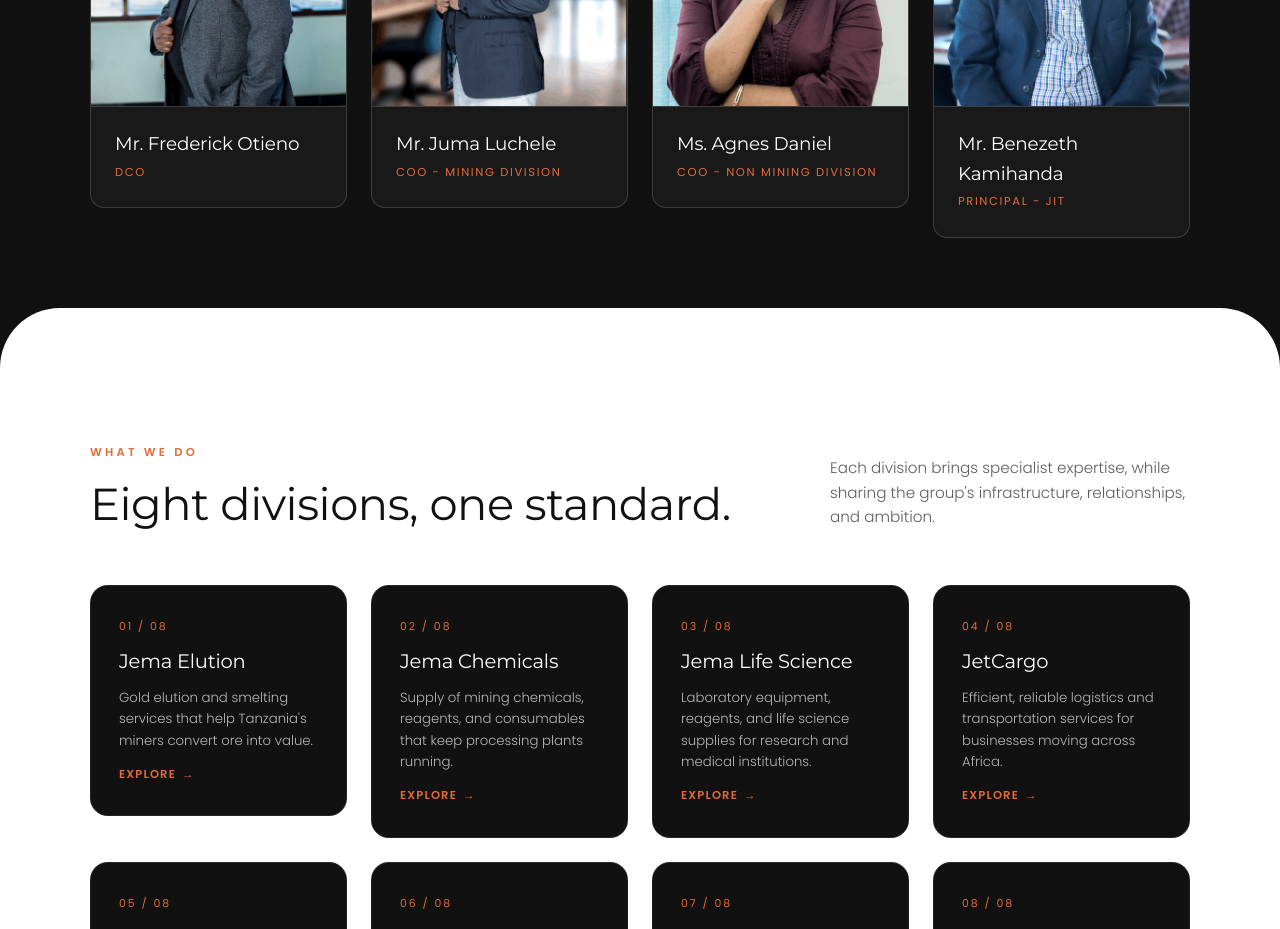
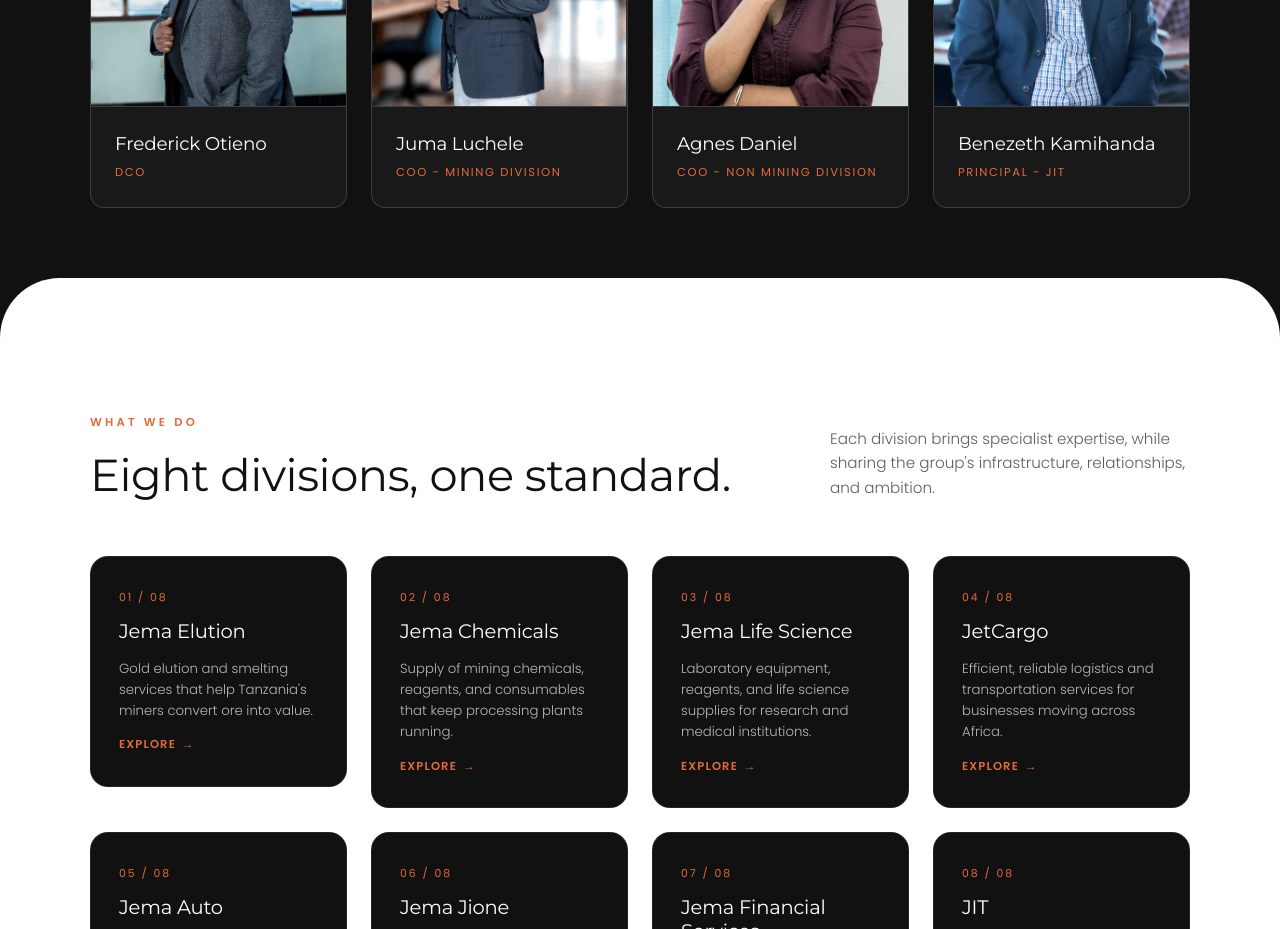
Before and after one commit to NuhuWambali/jemaafrica, a Next.js app: page /about in a window 1280 px wide. Shown: the part 4140-5069 px from the top of the page. Built offline with nearby package versions, Linux system fonts and the light colour scheme.

Commit message:
fix: remove Mr./Ms. prefixes from all person names across pages

```diff
--- a/app/about/page.tsx
+++ b/app/about/page.tsx
@@ -21,10 +21,10 @@ const DIVISIONS = [
 ];
 
 const LEADERS = [
-  { name: 'Mr. Frederick Otieno', roleKey: 'leadership.roles.dco', img: '/assets/team/mr.-fredrick-otieno.png' },
-  { name: 'Mr. Juma Luchele', roleKey: 'leadership.roles.cooMining', img: '/assets/team/luchele.png' },
-  { name: 'Ms. Agnes Daniel', roleKey: 'leadership.roles.cooNonMining', img: '/assets/team/608.png' },
-  { name: 'Mr. Benezeth Kamihanda', roleKey: 'leadership.roles.principalJit', img: '/assets/team/mr.-benezeth-kamihanda.png' },
+  { name: 'Frederick Otieno', roleKey: 'leadership.roles.dco', img: '/assets/team/mr.-fredrick-otieno.png' },
+  { name: 'Juma Luchele', roleKey: 'leadership.roles.cooMining', img: '/assets/team/luchele.png' },
+  { name: 'Agnes Daniel', roleKey: 'leadership.roles.cooNonMining', img: '/assets/team/608.png' },
+  { name: 'Benezeth Kamihanda', roleKey: 'leadership.roles.principalJit', img: '/assets/team/mr.-benezeth-kamihanda.png' },
 ];
 
 const TIMELINE = [
--- a/app/page.tsx
+++ b/app/page.tsx
@@ -450,37 +450,37 @@ export default function Home() {
             <div className="leadership-grid">
               <article className="leader-card">
                 <div className="leader-image">
-                  <img src="/assets/team/mr.-fredrick-otieno.png" alt="Mr. Frederick Otieno" loading="lazy" />
+                  <img src="/assets/team/mr.-fredrick-otieno.png" alt="Frederick Otieno" loading="lazy" />
                 </div>
                 <div className="leader-details">
-                  <h3>Mr. Frederick Otieno</h3>
+                  <h3>Frederick Otieno</h3>
                   <p>DCO</p>
                 </div>
               </article>
               <article className="leader-card">
                 <div className="leader-image">
-                  <img src="/assets/team/luchele.png" alt="Mr. Juma Luchele" loading="lazy" />
+                  <img src="/assets/team/luchele.png" alt="Juma Luchele" loading="lazy" />
                 </div>
                 <div className="leader-details">
-                  <h3>Mr. Juma Luchele</h3>
+                  <h3>Juma Luchele</h3>
                   <p>COO - Mining Division</p>
                 </div>
               </article>
               <article className="leader-card">
                 <div className="leader-image">
-                  <img src="/assets/team/608.png" alt="Ms. Agnes Daniel" loading="lazy" />
+                  <img src="/assets/team/608.png" alt="Agnes Daniel" loading="lazy" />
                 </div>
                 <div className="leader-details">
-                  <h3>Ms. Agnes Daniel</h3>
+                  <h3>Agnes Daniel</h3>
                   <p>COO - Non Mining Division</p>
                 </div>
               </article>
               <article className="leader-card">
                 <div className="leader-image">
-                  <img src="/assets/team/mr.-benezeth-kamihanda.png" alt="Mr. Benezeth Kamihanda" loading="lazy" />
+                  <img src="/assets/team/mr.-benezeth-kamihanda.png" alt="Benezeth Kamihanda" loading="lazy" />
                 </div>
                 <div className="leader-details">
-                  <h3>Mr. Benezeth Kamihanda</h3>
+                  <h3>Benezeth Kamihanda</h3>
                   <p>Principal - JIT</p>
                 </div>
               </article>
--- a/app/tech/page.tsx
+++ b/app/tech/page.tsx
@@ -37,9 +37,9 @@ const PROCESS = [
 ];
 
 const TEAM = [
-  { name: 'Ms. Rita Augustine', role: 'Technology Lead', img: '/assets/jematech/team-rita.png' },
-  { name: 'Ms. Agnes Daniel', role: 'COO - Non Mining Division', img: '/assets/team/608.png' },
-  { name: 'Mr. Daniel Nyanda', role: 'Innovation & Development', img: '/assets/jematech/team-nyanda.png' },
+  { name: 'Rita Augustine', role: 'Technology Lead', img: '/assets/jematech/team-rita.png' },
+  { name: 'Agnes Daniel', role: 'COO - Non Mining Division', img: '/assets/team/608.png' },
+  { name: 'Daniel Nyanda', role: 'Innovation & Development', img: '/assets/jematech/team-nyanda.png' },
 ];
 
 const NEWS = [
```
